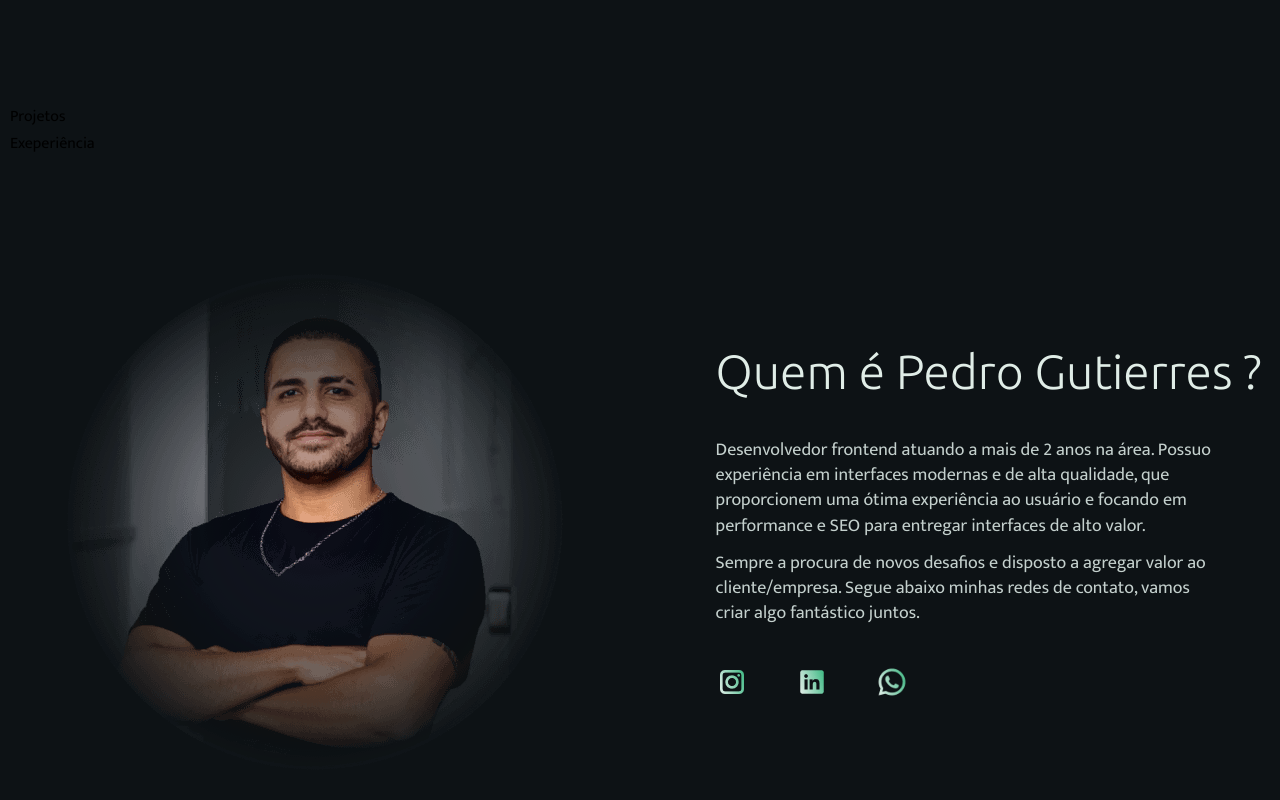
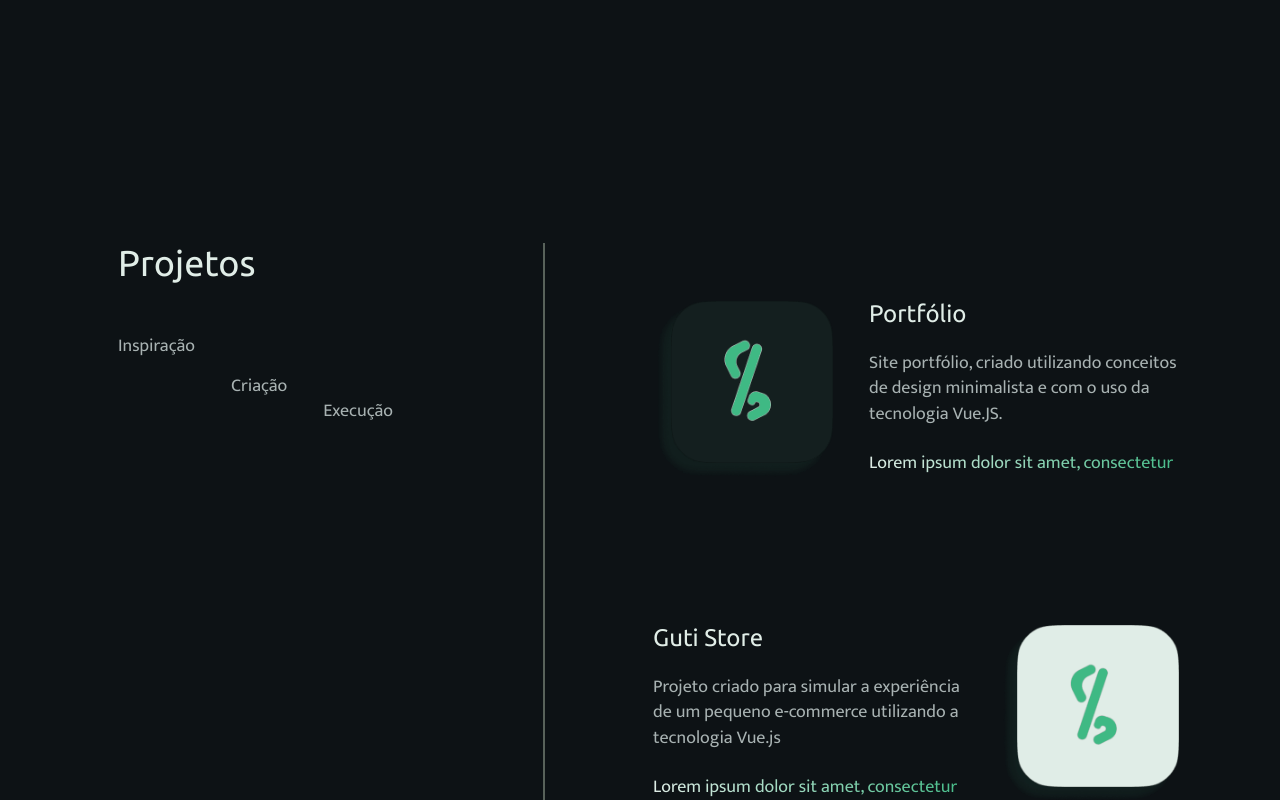
Before and after one commit to pedrogutierresbr/portfolio, a Vue app: page / in a window 1280 px wide. Shown: the part 760-1560 px from the top of the page. Built offline with nearby package versions, Linux system fonts and the light colour scheme.

Commit message:
finished projects component

```diff
--- a/src/components/ProjectsComponent.vue
+++ b/src/components/ProjectsComponent.vue
@@ -1,5 +1,52 @@
 <template>
-	<p id="projects">Projetos</p>
+	<section id="projects">
+		<div class="prjects-left">
+			<h2 class="projects-title">Projetos</h2>
+			<div class="phrases">
+				<p class="phrase-1">Inspiração</p>
+				<p class="phrase-2">Criação</p>
+				<p class="phrase-3">Execução</p>
+			</div>
+		</div>
+
+		<div class="projects-divider"></div>
+
+		<div class="projects-right">
+			<div class="project project-1">
+				<img src="@/assets/projects-dark.png" alt="imagem representativa logo do projeto" />
+				<div>
+					<h3 class="project-title">Portfólio</h3>
+					<p class="project-description">
+						Site portfólio, criado utilizando conceitos de design minimalista e com o uso da tecnologia Vue.JS.
+					</p>
+					<a href="/"><p class="project-link">Lorem ipsum dolor sit amet, consectetur</p></a>
+				</div>
+			</div>
+
+			<div class="project project-2">
+				<div>
+					<h3 class="project-title">Guti Store</h3>
+					<p class="project-description">
+						Projeto criado para simular a experiência de um pequeno e-commerce utilizando a tecnologia Vue.js
+					</p>
+					<a href="/"><p class="project-link">Lorem ipsum dolor sit amet, consectetur</p></a>
+				</div>
+				<img src="@/assets/projects-white.png" alt="imagem representativa logo do projeto" />
+			</div>
+
+			<div class="project project-3">
+				<img src="@/assets/projects-white.png" alt="imagem representativa logo do projeto" />
+				<div>
+					<h3 class="project-title">Microfrontend com Webpack</h3>
+					<p class="project-description">
+						Projeto criado com a ferramenta Webpack. Utilizando a feature Module Federation para simular uma arquitetura de
+						micro-frontend.
+					</p>
+					<a href="/"><p class="project-link">Lorem ipsum dolor sit amet, consectetur</p></a>
+				</div>
+			</div>
+		</div>
+	</section>
 </template>
 
 <script>
@@ -8,4 +55,122 @@
 	};
 </script>
 
-<style></style>
+<style>
+	h3 {
+		margin: 0;
+	}
+
+	#projects {
+		display: flex;
+		padding: 120px 0;
+	}
+
+	.prjects-left {
+		padding-left: 108px;
+		height: 100%;
+		display: flex;
+		flex-direction: column;
+		align-items: flex-start;
+	}
+
+	.projects-title {
+		font-family: "Ubuntu";
+		font-style: normal;
+		font-weight: 400;
+		font-size: 36px;
+		line-height: 110%;
+		color: #e0ede7;
+	}
+
+	.phrases {
+		margin-top: 52px;
+		color: #a8b2b2;
+		font-family: "Mukta";
+		font-style: normal;
+		font-weight: 400;
+		display: flex;
+	}
+
+	.phrases p {
+		font-size: 18px;
+		line-height: 140%;
+	}
+
+	.phrase-1 {
+		width: 100%;
+	}
+
+	.phrase-2 {
+		margin: 40px 0 0 36px;
+	}
+
+	.phrase-3 {
+		margin: 65px 0 0 36px;
+	}
+
+	.projects-divider {
+		border-left: 2px solid #58625a;
+		margin-left: 150px;
+		margin-right: 108px;
+	}
+
+	.projects-right {
+		display: flex;
+		flex-direction: column;
+		align-items: flex-start;
+		justify-content: flex-start;
+		margin-top: 58px;
+	}
+
+	.project {
+		display: flex;
+	}
+
+	.project img {
+		width: 180px;
+		height: 180px;
+	}
+
+	.project-1 img,
+	.project-3 img {
+		margin-right: 36px;
+	}
+
+	.project-2 {
+		margin: 144px 0px;
+	}
+
+	.project-2 div {
+		margin-right: 26px;
+	}
+
+	.project-title {
+		font-family: "Ubuntu";
+		font-size: 24px;
+		font-weight: 400;
+		line-height: 110%;
+		color: #e0ede7;
+		margin-bottom: 24px;
+	}
+
+	.project-description,
+	.project-link {
+		font-family: "Mukta";
+		font-size: 18px;
+		font-weight: 400;
+		line-height: 140%;
+	}
+
+	.project-description {
+		width: 320px;
+		color: #a8b2b2;
+		margin-bottom: 24px;
+	}
+
+	.project-link {
+		background: linear-gradient(251.7deg, #3fb984 0%, #e0ede7 100%);
+		-webkit-background-clip: text;
+		background-clip: text;
+		color: transparent;
+	}
+</style>
```
Also changed, not shown: src/assets/projects-dark.png (added), src/assets/projects-white.png (added).
